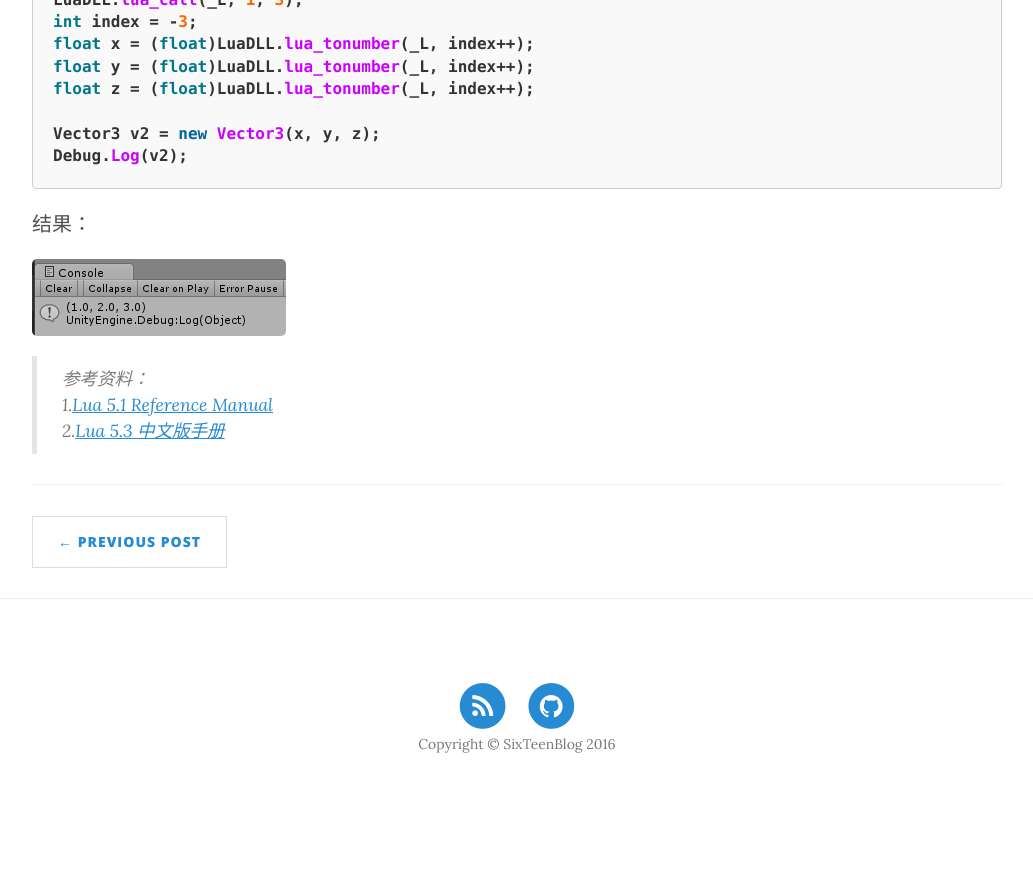
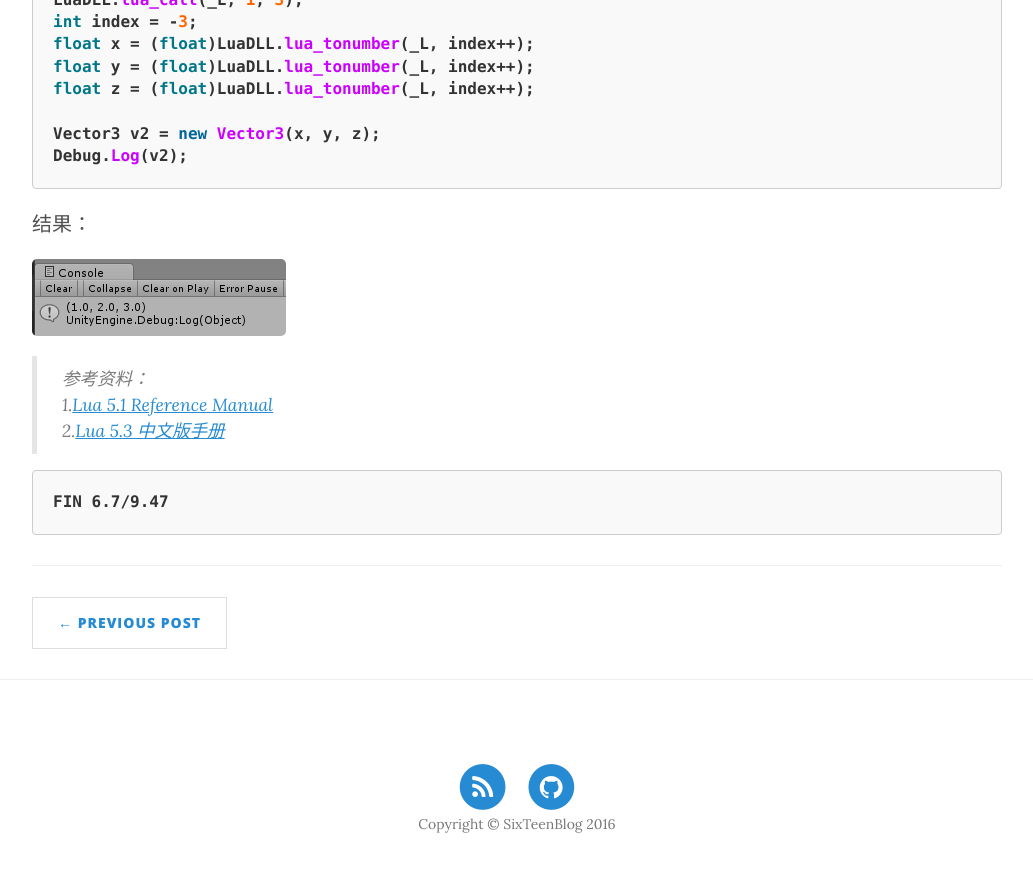
Before and after one commit to 16sixteen/16sixteen.github.io, a Jekyll site: the page built from _posts/2016-6-02-lua_2.markdown, in a window 1280 px wide and 900 px high, scrolled down 8129 px. Shown: the top 872 px of the window, without its empty margins (123-1156 px from the left). Built offline with Jekyll 4.4.1, drawn with Linux system fonts in a browser that asks for light colours; nearby versions of some CDN libraries; comment, search, counter and statistics services are not loaded; before the commit the page ends 8949 px from its top, so only the background shows below that.

Commit message:
6.7
9.47

```diff
--- a/_posts/2016-6-02-lua_2.markdown
+++ b/_posts/2016-6-02-lua_2.markdown
@@ -329,3 +329,5 @@ Debug.Log(v2);
 
 
 >参考资料：<br/>1.[Lua 5.1 Reference Manual](http://www.lua.org/manual/5.1/manual.html)<br/>2.[Lua 5.3 中文版手册](http://cloudwu.github.io/lua53doc/manual.html)
+
+    FIN 6.7/9.47
```
